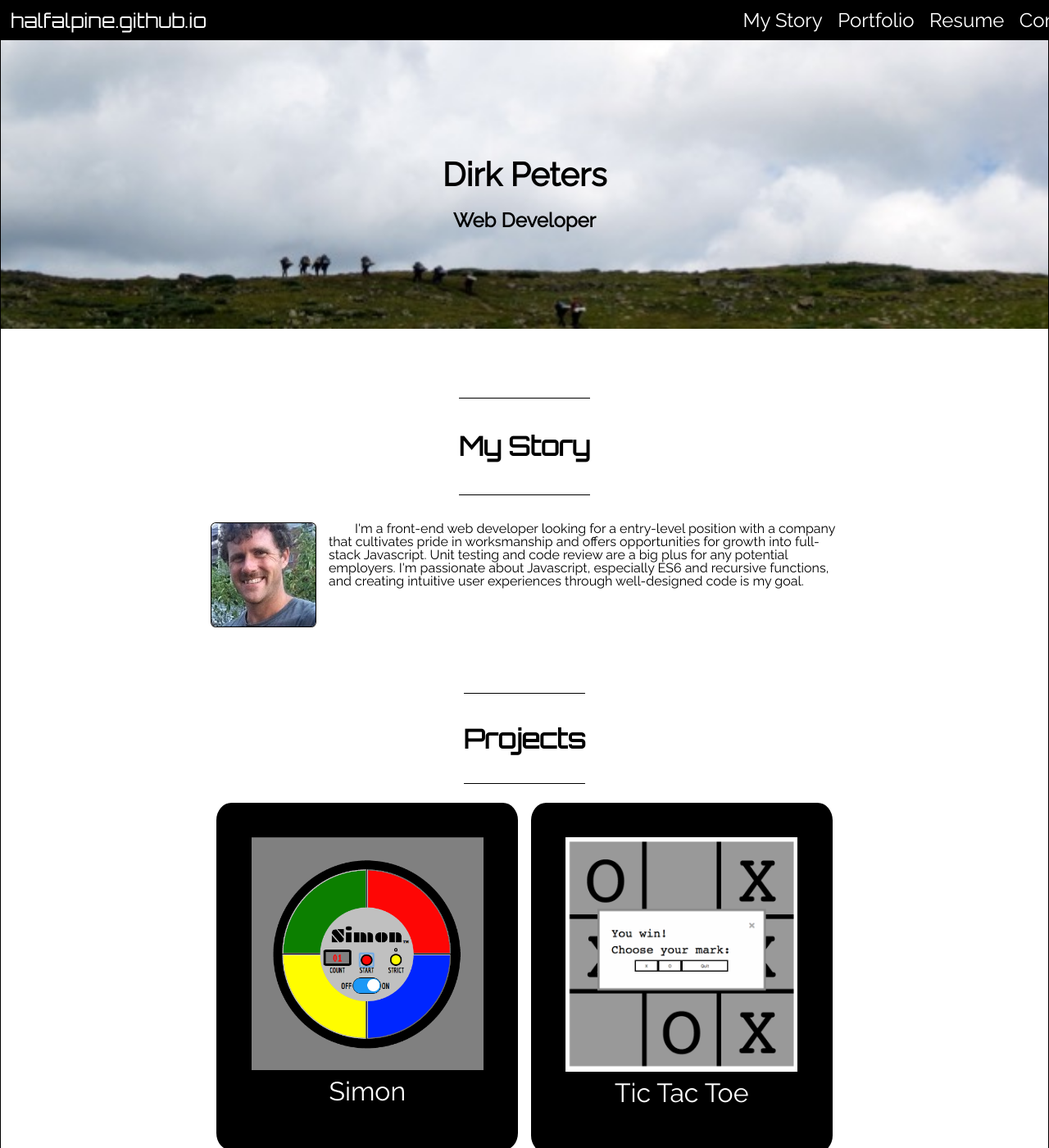
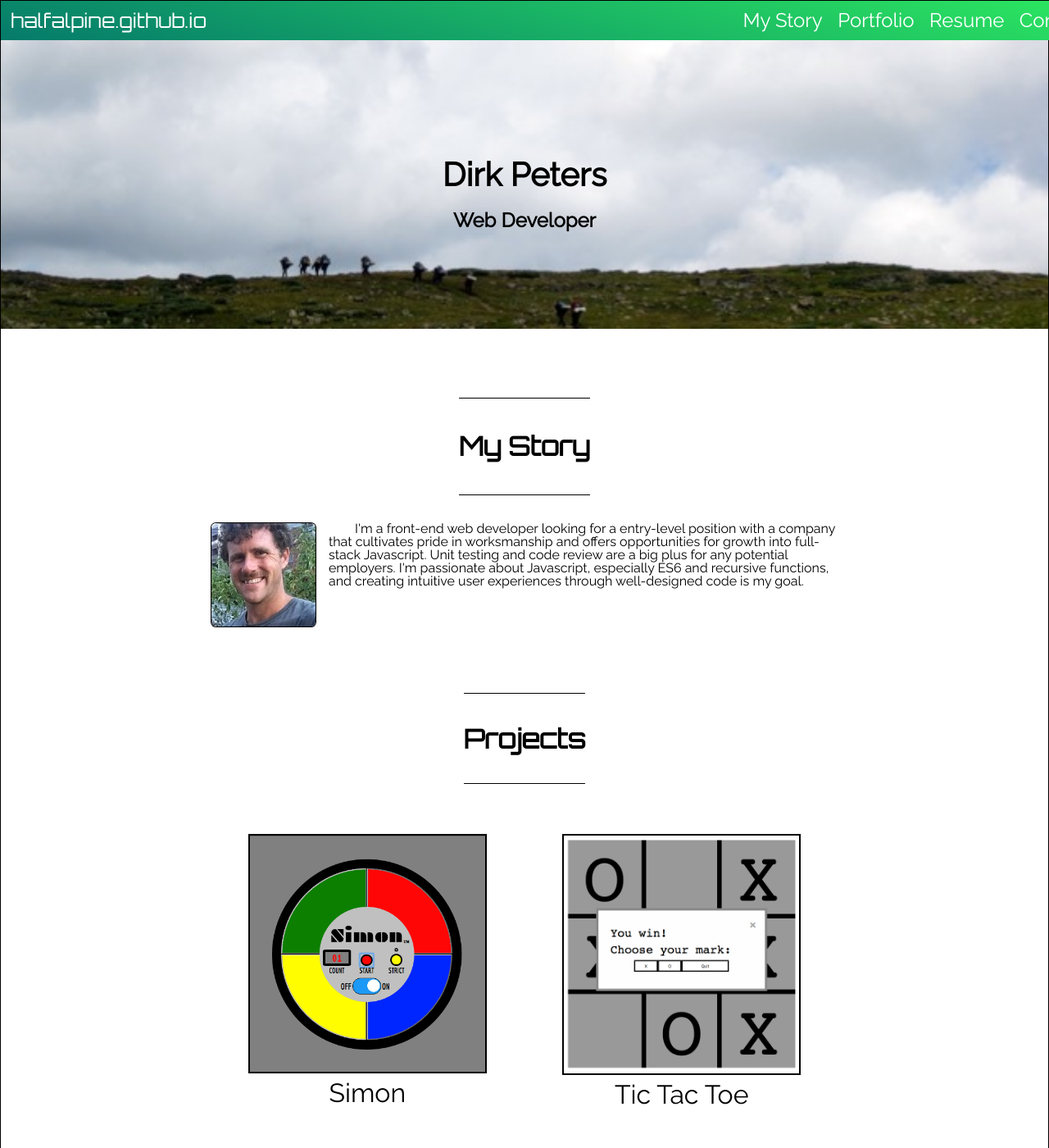
Before and after one commit to halfalpine/halfalpine.github.io, a Jekyll site: the page built from index.html, in a window 1280 px wide and 1400 px high. Shown: the whole window at 82% size. Built offline with Jekyll 4.4.1, drawn with Linux system fonts in a browser that asks for light colours; nearby versions of some CDN libraries.

Commit message:
Replace black background with gradients

```diff
--- a/_sass/_footer.sass
+++ b/_sass/_footer.sass
@@ -1,5 +1,5 @@
 footer
-  background-image: url("../images/header/skyline_silo.jpg")
+  background-image: $main-grad
   background-size: cover
   padding: 5% 1%
   border-top: 1px solid black
--- a/_sass/_header.sass
+++ b/_sass/_header.sass
@@ -12,7 +12,7 @@
     width: 100%
     padding: .5em
     color: white
-    background-color: black
+    background-image: $main-grad
     font-size: 1.5em
 
     span
--- a/_sass/_projects.sass
+++ b/_sass/_projects.sass
@@ -18,7 +18,7 @@
     border-radius: 5%
     margin: 5% auto
     padding: 5%
-    background-color: black
+    //background-image: $sub-head
 
     .thumb
       display: block
@@ -65,5 +65,11 @@
   #projects #project-box .project
     width: 48%
     margin: 1% 1% auto
+    color: black
+    border: 0
+    border-radius: 0
     &:hover
       opacity: 0.8
+
+    .project-title
+      color: black
--- a/_sass/_resume.sass
+++ b/_sass/_resume.sass
@@ -9,7 +9,7 @@
     margin: 0 auto
 
   .resume-section
-    background-color: #ccc
+    background-color: white
     border-top: 2px solid black
     border-bottom: 2px solid black
     text-align: center
--- a/css/main.sass
+++ b/css/main.sass
@@ -26,6 +26,10 @@
 $on-palm:          600px
 $on-laptop:        800px
 
+$main-grad:        linear-gradient(15deg, #057a6b, #2be460)
+$sub-grad:         linear-gradient(blue 5%, #057a6b, #2be460 90%)
+$sub-head:         linear-gradient(#0000cc, #000066)
+
 // Minima also includes a mixin for defining media queries.
 // Use media queries like this:
 // @include media-query($on-palm) {
```
